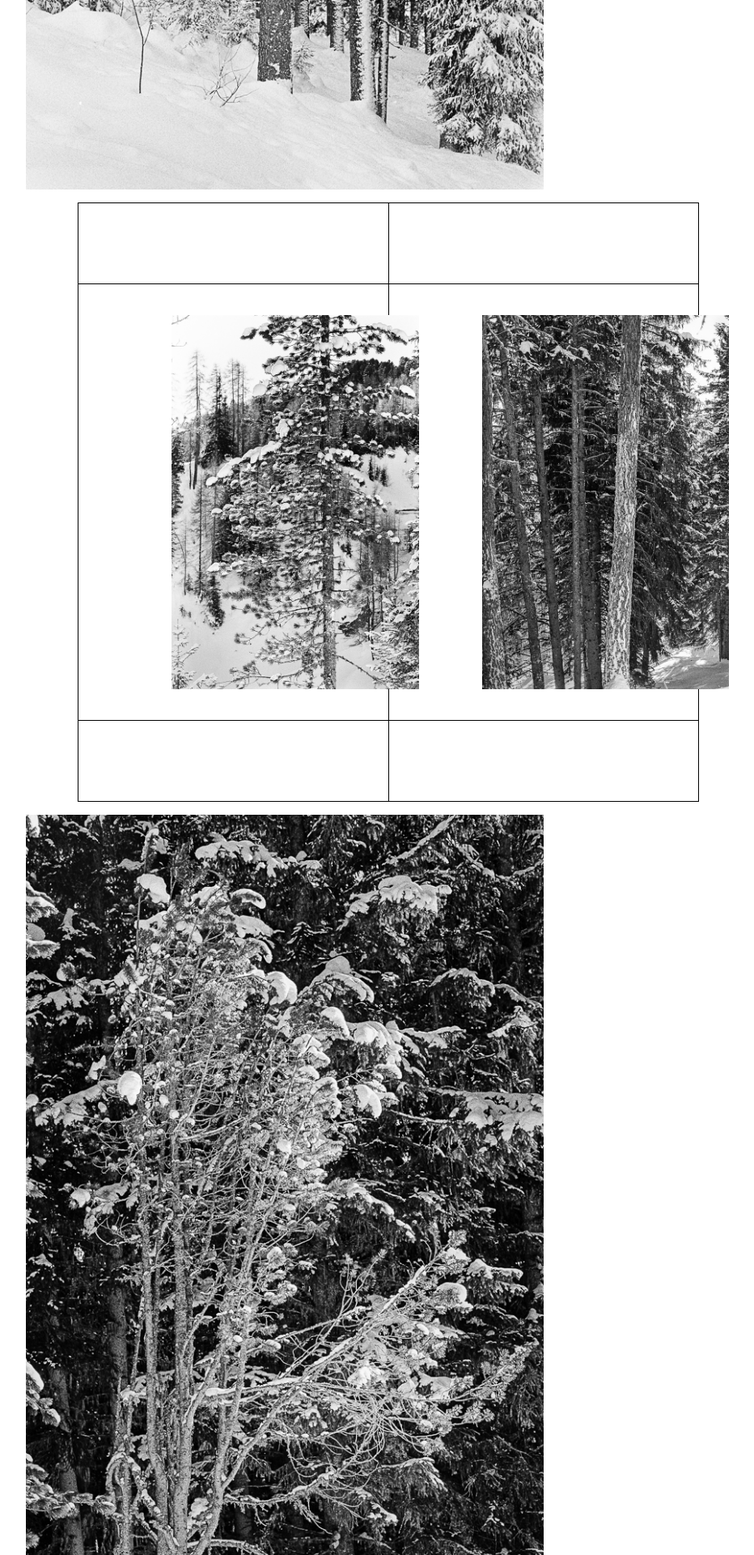
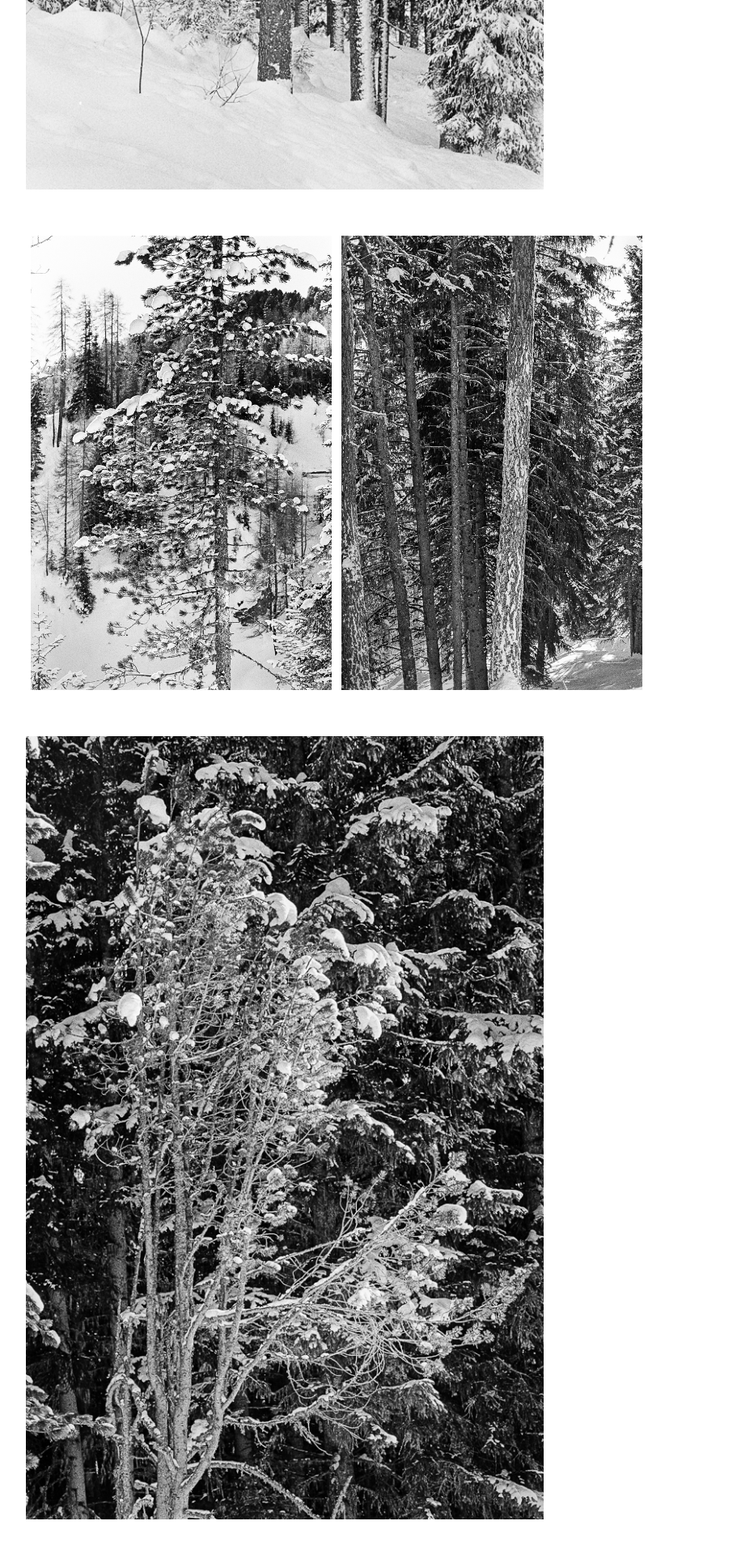
Before and after one commit to lucabutikofer/Photography, a Jekyll site: the page built from Plants.md, in a window 1280 px wide. Shown: the part 841-2761 px from the top of the page at 81% size, without its empty margins (288-1220 px from the left). Built offline with Jekyll 4.4.1, drawn with Linux system fonts in a browser that asks for light colours.

Commit message:
Update no-style-please.scss

```diff
--- a/_sass/no-style-please.scss
+++ b/_sass/no-style-please.scss
@@ -62,12 +62,9 @@ hr {
 table { width: 120%; }
 
 table, th, td {
-  border: thin solid black;
+  // border: thin solid black;
   border-collapse: collapse;
-  // padding: 0.4rem;
-  padding: 5%;
-  position: relative;
-  left: 10%;
+  padding: 0.4rem;
 }
 
 code {
```
